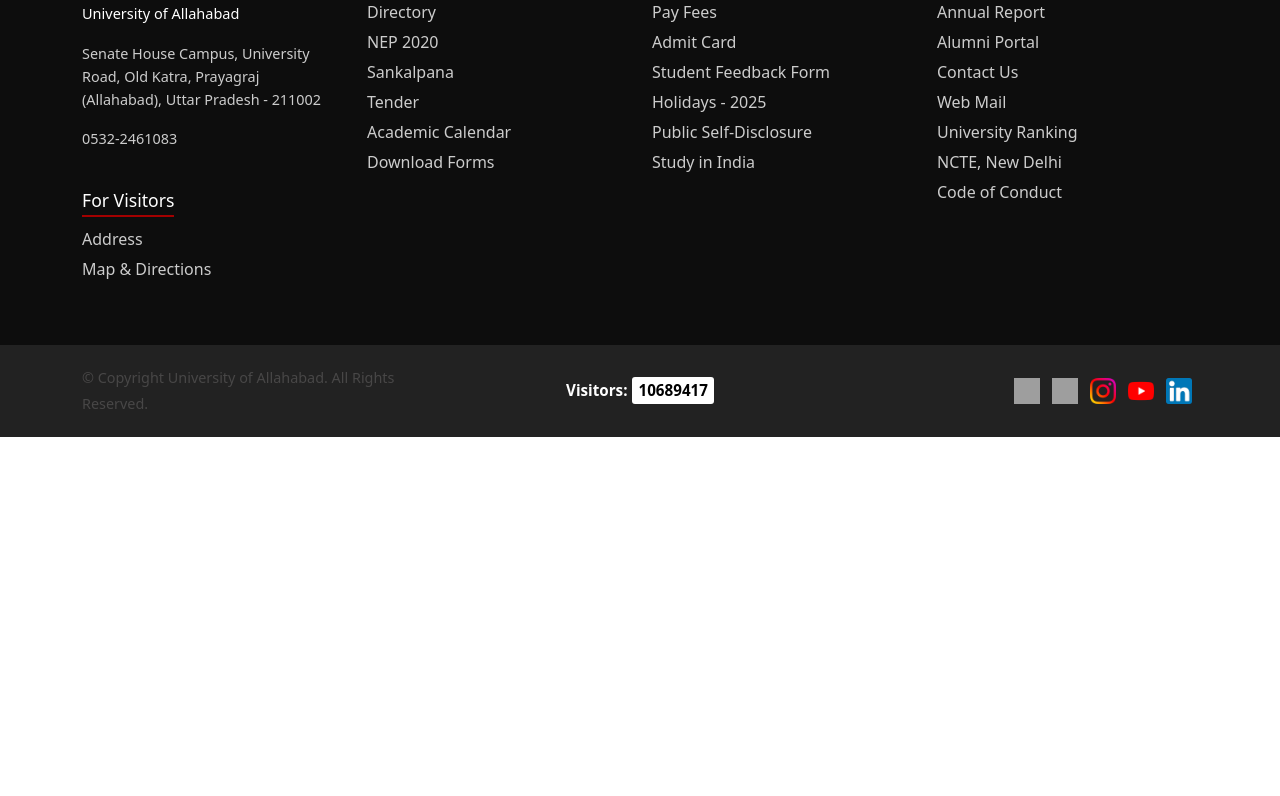
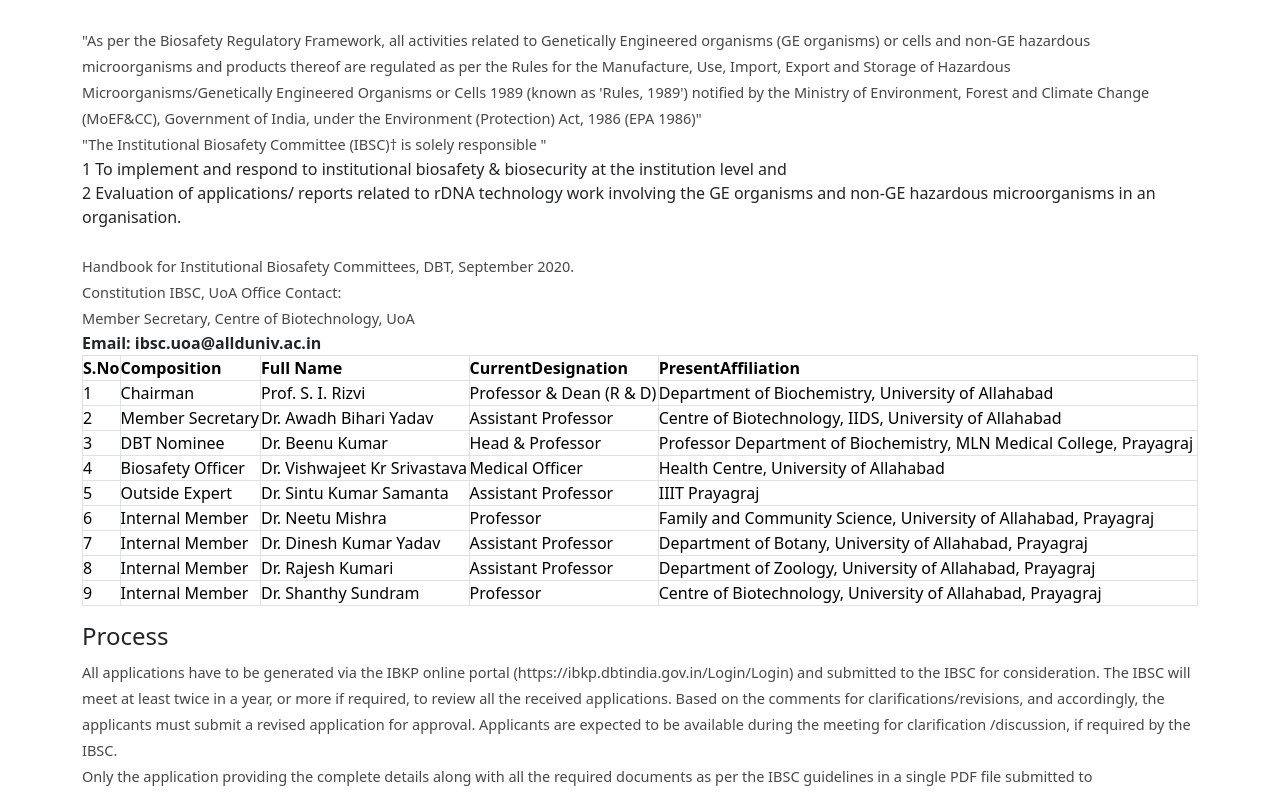
Before and after one commit to CodeWithDKP/alldunivClone, a React (Vite) app: page /about/ibsc in a window 1280 px wide. Shown: the part 520-1316 px from the top of the page. Before the commit the page ends 957 px from the top, so only its background shows below. Built offline with nearby package versions, Linux system fonts and the light colour scheme; grey boxes are pictures that could not be loaded.

Commit message:
more data added and  progress updates

```diff
--- a/src/assets/style/about.css
+++ b/src/assets/style/about.css
@@ -115,3 +115,17 @@
 .ierb-contact-info-mail{
   color:#800000;
 }
+/*--IBSC--*/
+.ibsc-content p,
+.ibsc-content ul{
+margin: 0;
+padding: 0;
+}
+.ibsc-tables p{
+  margin: 0;
+  padding: 0;
+}
+.ibsc-table1 th,
+.ibsc-table1 td{
+  padding: 0 !important;
+}
--- a/src/dataContext/aboutData.jsx
+++ b/src/dataContext/aboutData.jsx
@@ -991,7 +991,8 @@
                     title: "The Institutional Biosafety Committee (IBSC)† is solely responsible ",
                     list: [" To implement and respond to institutional biosafety & biosecurity at the institution level and ", " Evaluation of applications/ reports related to rDNA technology work involving the GE organisms and non-GE hazardous microorganisms in an organisation."]
                 },
-                tableOverview: ["Handbook for Institutional Biosafety Committees, DBT, September 2020.", "Constitution IBSC, UoA Office Contact: ", "Member Secretary, Centre of Biotechnology, UoA", "ibsc.uoa@allduniv.ac.in "],
+                tableOverview: ["Handbook for Institutional Biosafety Committees, DBT, September 2020.", "Constitution IBSC, UoA Office Contact: ", "Member Secretary, Centre of Biotechnology, UoA"],
+                mail: "ibsc.uoa@allduniv.ac.in ",
                 tableHeader: [
                     { label: "S.No" },
                     { label: "Composition" },
--- a/src/pages/About/Ibsc.jsx
+++ b/src/pages/About/Ibsc.jsx
@@ -4,7 +4,9 @@
 export default function CcsRules() {
   const { pages } = useAboutData();
   const data = pages.IBSC;
-
+  function addQuotes(item) {
+    return `"${item}"`;
+  }
 
   return (
     <AboutPageWrapper
@@ -12,9 +14,61 @@
       breadcrumb={data.breadcrumb}
     >
       <section className="ibsc-section ">
-      <div className="container py-5">
+        <div className="container py-5">
+          <div className="ibsc-content">
+            <h4 className="mb-4">{data.contentTitle}</h4>
+            {data.contentDescription.map((text, index) => (
+              <p style={{
+                marginBottom: index === 0 ? "30px" : "0px"
+              }} key={index}>{index == 1 ? addQuotes(text) : text}</p>
+            ))}
+            <p>{addQuotes(data.contentList.title)}</p>
+            <ul >
+              {data.contentList.list.map((list, index) => (
+                <li className="list-unstyled"><span>{index + 1}</span>{list}</li>
+              ))}
+            </ul>
+          </div>
+          <div className="ibsc-tables mt-4">
+            {data.tableOverview.map((text, index) => (
+              <p key={index}>{text}</p>
+            ))}
+            <b className="mail">Email: {data.mail}</b>
 
-      </div>
+            <table className="table ibsc-table1 table-bordered ">
+              <thead>
+                <tr>
+                  {data.tableHeader.map((head, index) =>
+                    <th key={index}>{head.label}</th>
+                  )}
+
+                </tr>
+              </thead>
+              <tbody>
+                {data.tableData.map((data, dataIndex) => (
+                  <tr key={dataIndex}>
+                    <td>{data.SNo}</td>
+                    <td>{data.Composition}</td>
+                    <td>{data.FullName}</td>
+                    <td>{data.CurrentDesignation}</td>
+                    <td>{data.PresentAffiliation}</td>
+                  </tr>
+                ))}
+              </tbody>
+            </table>
+          </div>
+          <div className="ibsc-process">
+            <h4>{data.process.title}</h4>
+            <p>
+              {data.process.content.map((text, index) => (
+                <span style={{
+                  display:"block",
+                  marginBottom: index === 2 ? "20px" : "0px"
+                }}>{text}</span>
+              ))}
+            </p>
+          </div>
+        </div>
       </section>
 
 
```
